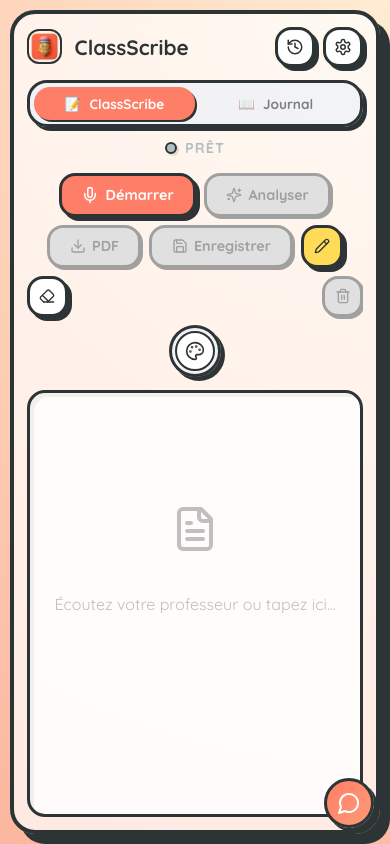
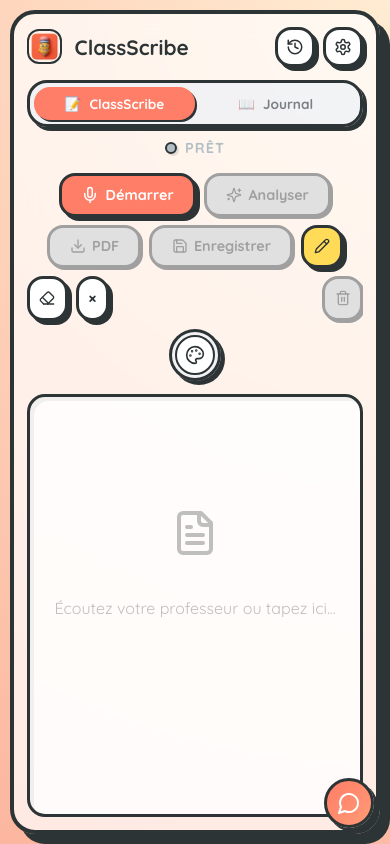
Before and after one commit to AzerfaXx-afk/ClassScribe, a React (Vite) app: page / in a window 390 px wide. Both pictures are taken after a click on the button 321 px from the left and 246 px from the top of the page. Built offline with nearby package versions, Linux system fonts and the light colour scheme.

Commit message:
Fix mobile voice duplicate, UI issues and enhance drawing

```diff
--- a/src/components/ScribeTab.jsx
+++ b/src/components/ScribeTab.jsx
@@ -12,10 +12,12 @@
     const [showFormatting, setShowFormatting] = useState(false);
     const [loading, setLoading] = useState(false);
     const [drawMode, setDrawMode] = useState(false);
+    const [eraserMode, setEraserMode] = useState(false);
     const recognitionRef = useRef(null);
     const scrollRef = useRef(null);
     const canvasRef = useRef(null);
     const isDrawingRef = useRef(false);
+    const baseTranscriptRef = useRef("");
     const lastPosRef = useRef({ x: 0, y: 0 });
     const hasText = transcript.replace(/<[^>]*>/g, "").trim().length > 0;
 
@@ -61,6 +63,10 @@
             const Speech = window.SpeechRecognition || window.webkitSpeechRecognition;
             if (!Speech) return setModal({ type: 'alert', title: t.browser_incompatible, message: t.browser_incompatible_msg });
 
+            // Store the text we had right before recording started in this session
+            // to append new recognized segments to it accurately.
+            baseTranscriptRef.current = transcript;
+
             const rec = new Speech();
             rec.continuous = true;
             rec.interimResults = true;
@@ -68,15 +74,29 @@
 
             rec.onresult = (e) => {
                 let curInterim = "";
-                for (let i = e.resultIndex; i < e.results.length; i++) {
-                    if (e.results[i].isFinal) setTranscript(p => p + " " + e.results[i][0].transcript);
-                    else curInterim += e.results[i][0].transcript;
+                let sessionFinalStr = "";
+                for (let i = 0; i < e.results.length; i++) {
+                    if (e.results[i].isFinal) {
+                        sessionFinalStr += e.results[i][0].transcript + " ";
+                    } else {
+                        curInterim += e.results[i][0].transcript;
+                    }
                 }
+
+                // Construct the full string: what we had before + what we newly finalized in this session
+                const combined = baseTranscriptRef.current + (baseTranscriptRef.current && sessionFinalStr ? " " : "") + sessionFinalStr;
+                setTranscript(combined);
                 setInterim(curInterim);
             };
 
             rec.onerror = () => {};
-            rec.onend = () => { if (recognitionRef.current) { try { rec.start(); } catch(e) {} } };
+            rec.onend = () => {
+                if (recognitionRef.current) {
+                    // Session ended and restarting: update the base ref to encompass everything we have now!
+                    baseTranscriptRef.current = transcript;
+                    try { rec.start(); } catch(e) {}
+                }
+            };
             rec.start();
             recognitionRef.current = rec;
             setIsRecording(true);
@@ -108,17 +128,24 @@
 
     // Drawing canvas logic
     useEffect(() => {
-        if (!drawMode || !canvasRef.current) return;
+        if (!canvasRef.current) return;
         const canvas = canvasRef.current;
         const parent = canvas.parentElement;
-        canvas.width = parent.offsetWidth;
-        canvas.height = parent.offsetHeight;
+
+        if (!canvas.getAttribute('data-init')) {
+            canvas.width = parent.offsetWidth;
+            canvas.height = parent.offsetHeight || 500;
+            canvas.setAttribute('data-init', 'true');
+        }
 
         const ctx = canvas.getContext('2d');
         ctx.strokeStyle = '#ff7e67';
-        ctx.lineWidth = 3;
+        ctx.lineWidth = eraserMode ? 20 : 3;
         ctx.lineCap = 'round';
         ctx.lineJoin = 'round';
+        ctx.globalCompositeOperation = eraserMode ? 'destination-out' : 'source-over';
+
+        if (!drawMode) return;
 
         const getPos = (e) => {
             const rect = canvas.getBoundingClientRect();
@@ -162,7 +189,7 @@
             canvas.removeEventListener('touchmove', onMove);
             canvas.removeEventListener('touchend', onEnd);
         };
-    }, [drawMode]);
+    }, [drawMode, eraserMode]);
 
     const clearDrawing = () => {
         if (!canvasRef.current) return;
@@ -194,20 +221,24 @@
                 <button className="btn btn-ghost" style={{ padding: '0.6rem 1.2rem' }} onClick={saveToHistory} disabled={!hasText}>
                     <Save size={16} /> <span style={{ fontSize: '0.9rem' }}>{t.save}</span>
                 </button>
-                <button className={`btn ${drawMode ? 'btn-accent' : 'btn-ghost'}`} style={{ padding: '0.6rem' }} onClick={() => setDrawMode(!drawMode)} title={t.draw_mode}>
+                <button className={`btn ${drawMode && !eraserMode ? 'btn-accent' : 'btn-ghost'}`} style={{ padding: '0.6rem' }} onClick={() => { setDrawMode(true); setEraserMode(false); }} title="Dessiner">
                     <Pencil size={16} />
                 </button>
+                <button className={`btn ${drawMode && eraserMode ? 'btn-accent' : 'btn-ghost'}`} style={{ padding: '0.6rem' }} onClick={() => { setDrawMode(true); setEraserMode(true); }} title="Gomme">
+                    <Eraser size={16} />
+                </button>
                 {drawMode && (
-                    <button className="btn btn-ghost" style={{ padding: '0.6rem' }} onClick={clearDrawing} title={t.draw_clear}>
-                        <Eraser size={16} />
+                    <button className="btn btn-ghost" style={{ padding: '0.6rem' }} onClick={() => setDrawMode(false)} title="Fermer le mode dessin">
+                        <span style={{fontWeight: 'bold', fontSize: '1rem'}}>×</span>
                     </button>
                 )}
-                <button className="btn btn-danger" style={{ padding: '0.6rem', marginLeft: 'auto' }} disabled={!hasText} onClick={() => {
+                <div style={{ flex: 1 }} /> {/* Spacer */}
+                <button className="btn btn-danger" style={{ padding: '0.6rem' }} disabled={!hasText} onClick={() => {
                     setModal({
                         type: 'confirm',
                         title: t.clear,
                         message: t.clear_msg,
-                        onConfirm: () => { setTranscript(""); setSummary(null); if (scrollRef.current) scrollRef.current.innerHTML = ""; }
+                        onConfirm: () => { setTranscript(""); setSummary(null); clearDrawing(); if (scrollRef.current) scrollRef.current.innerHTML = ""; }
                     });
                 }}><Trash2 size={16} /></button>
             </div>
@@ -283,13 +314,11 @@
                         </div>
                     )}
                 </div>
-                {drawMode && (
-                    <canvas
-                        ref={canvasRef}
-                        className="drawing-overlay"
-                        style={{ position: 'absolute', inset: 0, borderRadius: '24px' }}
-                    />
-                )}
+                <canvas
+                    ref={canvasRef}
+                    className={`drawing-overlay ${drawMode ? 'draw-active' : ''}`}
+                    style={{ position: 'absolute', inset: 0, borderRadius: '24px', pointerEvents: drawMode ? 'auto' : 'none' }}
+                />
             </div>
         </div>
     );
```
